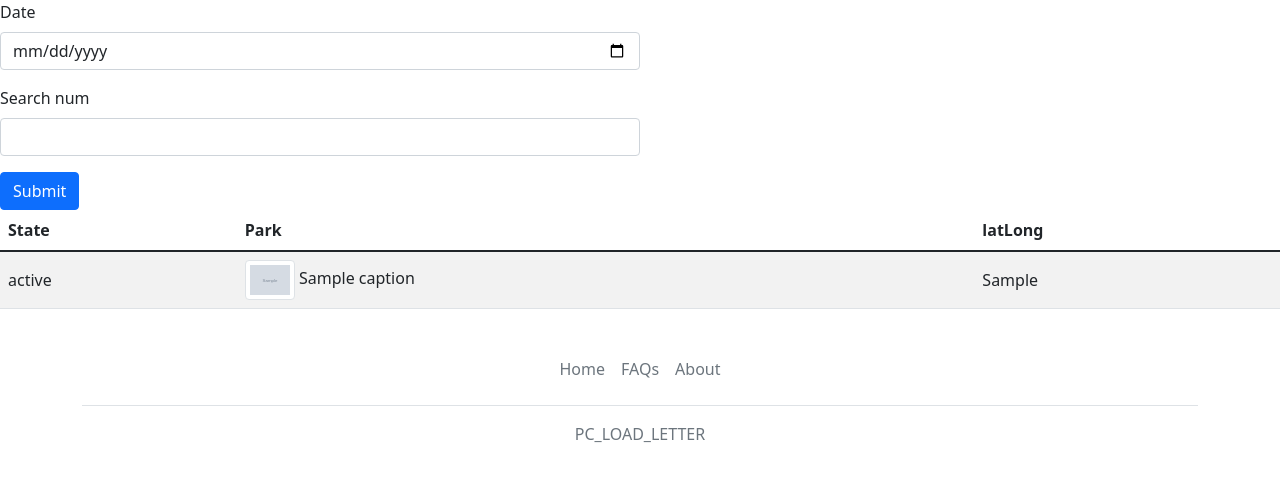
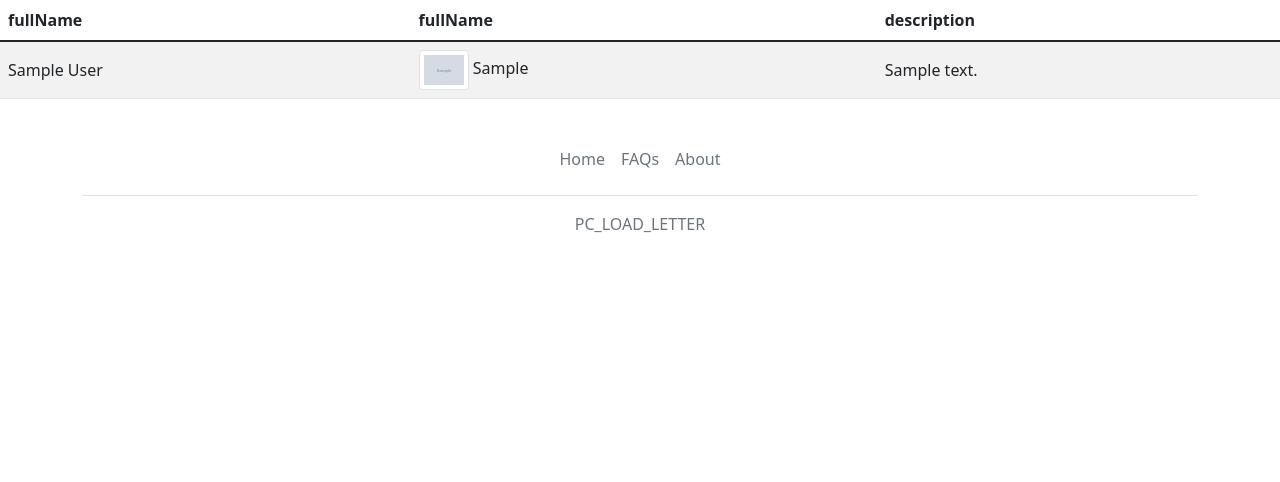
Before and after one commit to kev-odin/park-buddies-archive, a Flask app: template flask-web/templates/parkbystate.html in a window 1280 px wide. Shown: the part 56-538 px from the top of the page. Run offline with Flask 2, Linux system fonts and the light colour scheme; the template is opened without the code that fills it: most values are stand-ins (such as "Sample title", 1, 10 or a date in 2020); grey boxes marked "Sample" are stand-in pictures; form fields are guessed from the names that the template uses.

Commit message:
parkbystate page first successful run

```diff
--- a/flask-web/nps_api.py
+++ b/flask-web/nps_api.py
@@ -37,6 +37,7 @@ def parks(state_code: str = None):
     Returns a dictionary of parks in a provided state
     {park_code : json}
     """
+    # params["limit"] = 500 # to test if we can get all the data back, default limit is 50
     request_url = base_url + "parks"
     params["stateCode"] = state_code
     response = requests.get(request_url, params=params)
--- a/flask-web/templates/parkbystate.html
+++ b/flask-web/templates/parkbystate.html
@@ -1,51 +1,26 @@
 {% extends "base.html" %} {% set active_page = 'parkbystate' %} {% block title
-%} parkbystate {% endblock %} {% block content %}
+%} Parkbystate {% endblock %} {% block content %}
 <table class="table table-striped">
   <!-- below is copied from login.html  -->
-  <div class="w-50">
-    <form method="post">
-      {{ form.csrf_token }}
-      <div class="mb-3">
-        <fieldset class="form-field">
-          {{ form.date.label(class="form-label") }} {{
-          form.date(class="form-control") }} {% if form.date.errors %}
-          <ul class="errors">
-            {% for error in form.date.errors %}
-            <li>{{ error }}</li>
-            {% endfor %}
-          </ul>
-          {% endif %}
-        </fieldset>
-      </div>
-
-      <div class="mb-3">
-        <fieldset class="form-field">
-          {{ form.searchNum.label(class="form-label") }} {{
-          form.searchNum(class="form-control") }}
-        </fieldset>
-      </div>
-      {{ form.submit(class="btn btn-primary") }}
-    </form>
-  </div>
-
   <!-- The above is copied from login.html -->
 
   <thead>
     <tr>
-      <th scope="col">State</th>
-      <th scope="col">Park</th>
-      <th scope="col">latLong</th>
+      <th scope="col">fullName</th>
+      <th scope="col">fullName</th>
+      <th scope="col">description</th>
     </tr>
   </thead>
+
   <tbody>
-    {% for park in myData %}
+    {% for park in myData.values() %}
     <tr>
-      <td class="align-middle">{{ park['states'] }}</td>
+      <td class="align-middle">{{ park['fullName'] }}</td>
       <td class="align-middle">
-        <img src= {{ park['images']['url'] }} class="img-thumbnail"
-        style="max-height:50px;max-width:50px;"> {{park['images']['caption']}}
+        <img src= {{ park['images'][0]['url'] }} class="img-thumbnail"
+        style="max-height:50px;max-width:50px;"> {{park['latLong']}}
       </td>
-      <td class="align-middle">{{ park['latLong']}}</td>
+      <td class="align-middle">{{ park['description']}}</td>
     </tr>
 
     {% endfor %}
```
